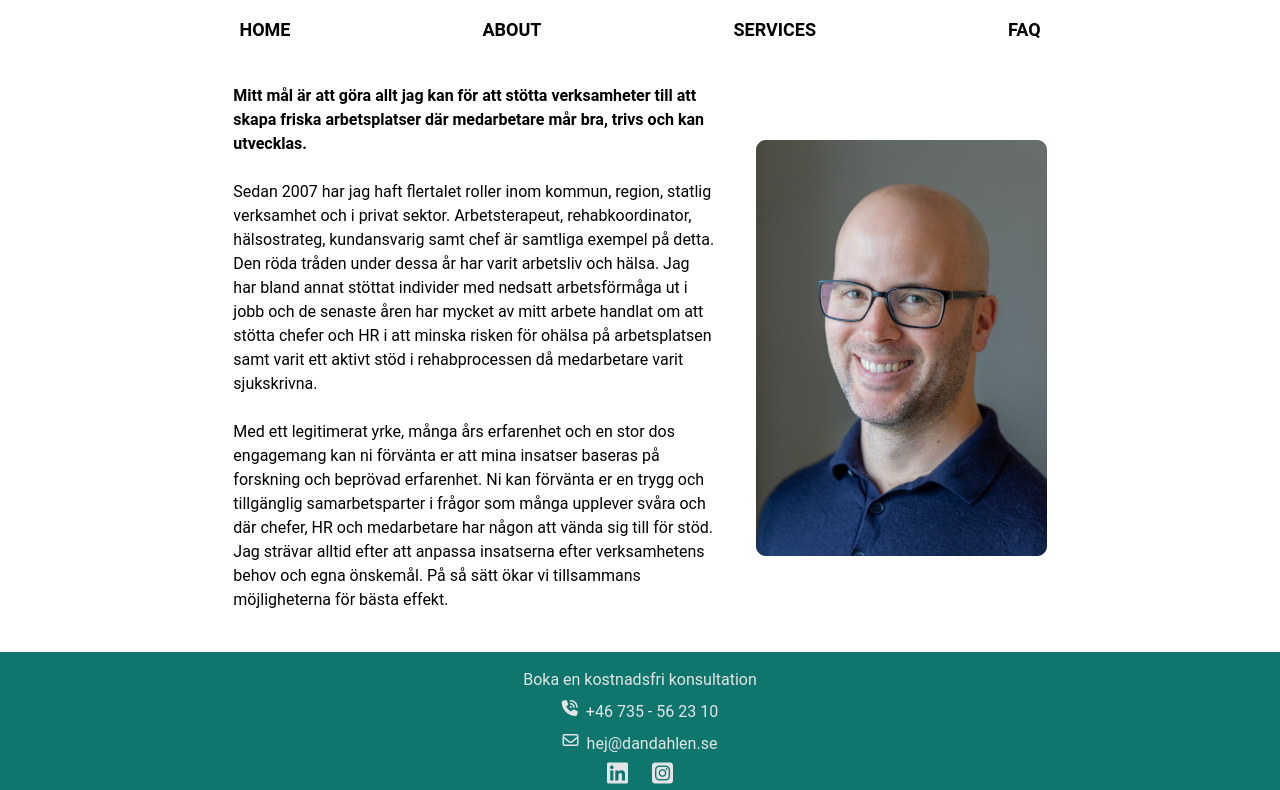
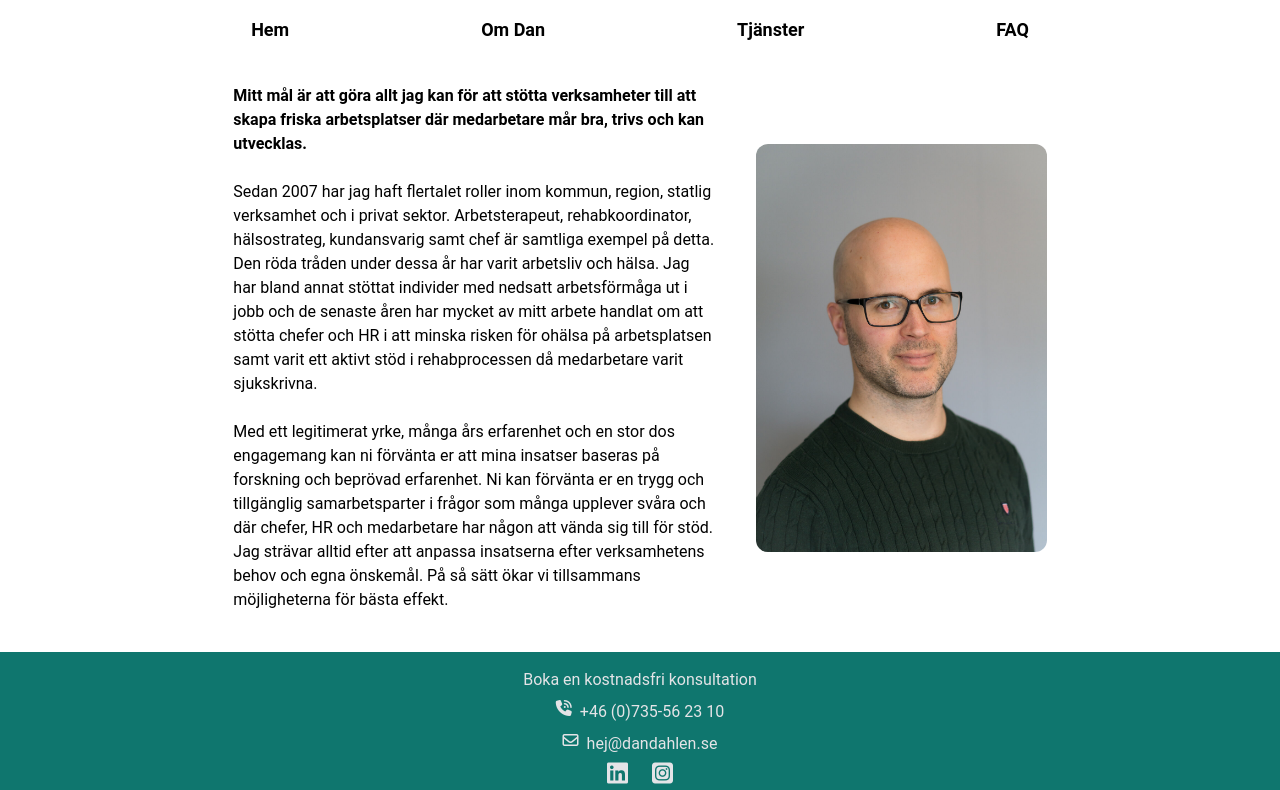
Before and after one commit to birgerosterberg/dan-website, a website: page about.html in a window 1280 px wide. Shown: the part 158-948 px from the top of the page. Drawn offline with nearby package versions, Linux system fonts and the light colour scheme.

Commit message:
fix: byte av bild about, ändrat meny namn, ändrat telefon nr

```diff
--- a/about.html
+++ b/about.html
@@ -18,7 +18,7 @@
         <div class="flex p-3 bg-teal-700 justify-end">
             <div class="flex flex-col md:flex-row text-zinc-400 h-14 md:h-8 font-pop">
                 <p class="font-bold pt-1 pr-2">Boka en kostnadsfri konsultation</p>
-                <p class="mt-1">+46 735 - 56 23 10</p>
+                <p class="mt-1">+46 (0)735-56 23 10</p>
             </div>
         </div>
         <div class="flex pt-6 justify-center">
@@ -28,14 +28,14 @@
             <nav class="flex justify-center w-screen">
                 <ul class="flex justify-between w-screen mx-6 md:justify-center">
                     <li class="font-bold md:text-lg md:mx-12 xl:mx-24 2xl:text-lg">
-                        <a href="index.html">HOME</a>
+                        <a href="index.html">Hem</a>
                     </li>
                     <li class="font-bold md:text-lg md:mx-12 xl:mx-24 2xl:text-lg">
-                        <a href="about.html">ABOUT</a>
+                        <a href="about.html">Om Dan</a>
                     </li>
                     <li class="font-bold md:text-lg md:mx-12 xl:mx-24 2xl:text-lg">
                         <div class="dropdown">
-                            <a href="#" class="dropdown">SERVICES</a>
+                            <a href="#" class="dropdown">Tjänster</a>
                             <div class="dropdown-content">
                                 <a href="services.html">Förebyggande tjänster</a>
                                 <a href="services.html#rt">Rehabiliterande tjänster</a>
@@ -55,8 +55,8 @@
         <!-- Add main stuff here! -->
         <!-- Basic about with h1, paragraph and img. -->
         <div class="flex flex-col md:flex-row m-auto my-5 items-center xl:w-2/3">
-            <img src="images/about_front.png" class="flex mx-auto items-center md:order-2 my-5 md:mx-5" width="291"
-                height="416" alt="profile picture of dan">
+            <img src="images/about_front.jpg" class="flex mx-auto items-center rounded-xl md:order-2 my-5 md:mx-5"
+                width="291" height="416" alt="profile picture of dan">
             <div class="flex flex-col md:order-1 p-5 text-sm lg:text-base 2xl:text-xl">
                 <h1 class="font-bold">Mitt mål är att göra allt jag kan för att stötta verksamheter till att skapa
                     friska
@@ -90,7 +90,7 @@
             <p class="flex justify-center">Boka en kostnadsfri konsultation</p>
             <div class="flex justify-center mt-2">
                 <i class="mr-2 fa-solid fa-phone-volume"></i>
-                <p>+46 735 - 56 23 10</p>
+                <p>+46 (0)735-56 23 10</p>
             </div>
             <div class="flex justify-center mt-2">
                 <i class="mr-2 fa-regular fa-envelope"></i>
```
Also changed, not shown: faq.html (+6 -7 lines), index.html (+7 -10 lines), services.html (+6 -9 lines), dist/output.css, images/about_front.jpg (added), images/home_front.png (renamed from images/about_front.png).
